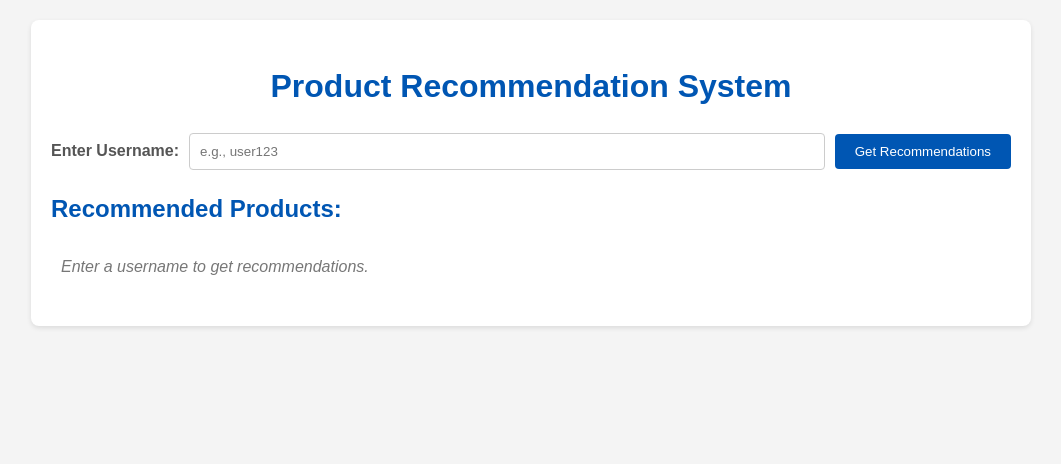
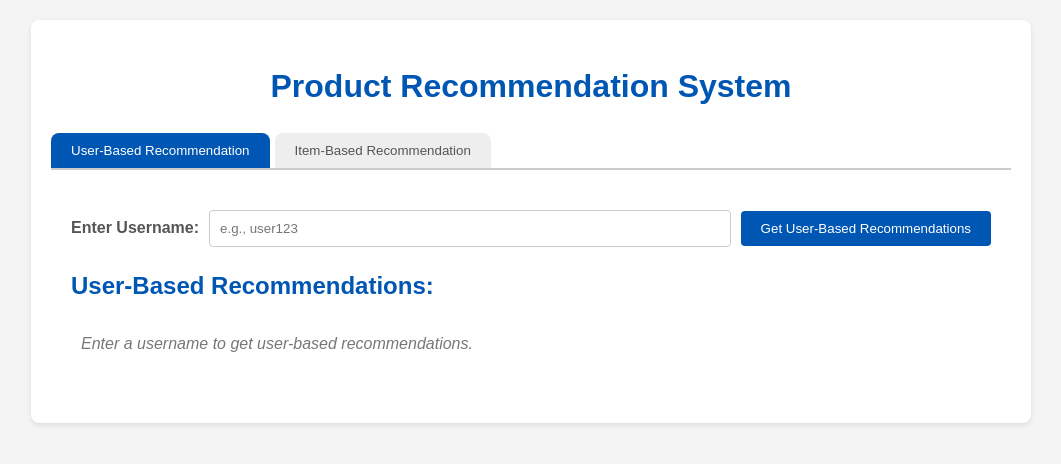
Before and after one commit to ayanmitra2021/GenAI_Capstone_Project, a Flask app: page / in a window 1280 px wide. Shown: the top 464 px of the page, without its empty margins (109-1170 px from the left). Run offline with Flask 3, Linux system fonts and the light colour scheme; parts of the project's set-up code (start-up, migrations or seed data) failed here and were passed over.

Commit message:
added frontend to include both user and item based recommendations

```diff
--- a/app.py
+++ b/app.py
@@ -38,11 +38,11 @@ app = Flask(__name__)
 # Load the saved models, vectorizer, and matrices
 sentiment_model = joblib.load('sentiment_model.joblib')
 tfidf_vectorizer = joblib.load('tfidf_vectorizer.joblib')
-item_user_matrix = joblib.load('item_user_matrix.joblib') # Assuming item-based is best
+item_user_matrix = joblib.load('item_user_matrix.joblib')
 user_item_matrix = joblib.load('user_item_matrix.joblib')
 
 # --- Preprocessing Function
-nltk.download('stopwords', quiet=True) # Download if not already present, suppress output
+nltk.download('stopwords', quiet=True)
 nltk.download('wordnet', quiet=True)
 lemmatizer = WordNetLemmatizer()
 stop_words = set(stopwords.words('english'))
@@ -88,6 +88,29 @@ def item_based_recommendations(item_user_matrix, username, num_recommendations=2
     recommended_products = df[df['id'].isin(recommended_item_ids)]['name'].unique().tolist()
     return recommended_products[:num_recommendations]
 
+def user_based_recommendations(user_item_matrix, username, num_recommendations=20):
+    if username not in user_item_matrix.index:
+        return "User not found."
+
+    user_similarity = cosine_similarity(user_item_matrix)
+    user_similarity_df = pd.DataFrame(user_similarity, index=user_item_matrix.index, columns=user_item_matrix.index)
+
+    similar_users = user_similarity_df[username].sort_values(ascending=False).index[1:]
+    user_ratings = user_item_matrix.loc[username]
+    rated_items = user_ratings[user_ratings > 0].index.tolist()
+
+    recommendations = {}
+    for similar_user in similar_users:
+        similar_user_ratings = user_item_matrix.loc[similar_user]
+        items_to_recommend = similar_user_ratings[~similar_user_ratings.index.isin(rated_items) & (similar_user_ratings > 0)]
+        for item_id, rating in items_to_recommend.items():
+            recommendations[item_id] = recommendations.get(item_id, 0) + rating * user_similarity_df.loc[username, similar_user]
+
+    sorted_recommendations = sorted(recommendations.items(), key=lambda item: item[1], reverse=True)
+    recommended_item_ids = [item[0] for item in sorted_recommendations[:num_recommendations]]
+    recommended_products = df[df['id'].isin(recommended_item_ids)]['name'].unique().tolist()
+    return recommended_products[:num_recommendations]
+
 #define the filtered recommendation based on sentiments
 def filter_recommendations_by_sentiment(recommended_products, sentiment_model, tfidf_vectorizer, review_df, top_n=5):
     product_sentiment_scores = {}
@@ -118,24 +141,44 @@ def filter_recommendations_by_sentiment(recommended_products, sentiment_model, t
 #define the entry point of the API
 @app.route('/', methods=['GET', 'POST'])
 def index():
-    recommendations = []
+    user_based_recommendations_list = []
+    item_based_recommendations_list = []
+    recommendation_type = None # To track which tab was active
+
     if request.method == 'POST':
         username = request.form['username']
-        if username in item_user_matrix.columns: # Check if username exists in the data
-            initial_recommendations = item_based_recommendations(item_user_matrix, username, num_recommendations=20)
-            if isinstance(initial_recommendations, str) and initial_recommendations == "User not found.":
-                recommendations = ["User not found in recommendation system."]
+        recommendation_type = request.form.get('recommendation_type') # Get recommendation type from form
+
+        if recommendation_type == 'user_based':
+            if username in user_item_matrix.index:
+                initial_recommendations_user = user_based_recommendations(user_item_matrix, username, num_recommendations=20)
+                if not isinstance(initial_recommendations_user, str) or initial_recommendations_user != "User not found.":
+                    user_based_recommendations_list = filter_recommendations_by_sentiment(
+                        initial_recommendations_user, sentiment_model, tfidf_vectorizer, df, top_n=5
+                    )
+                else:
+                    user_based_recommendations_list = [initial_recommendations_user] # "User not found." message
             else:
-                top_5_products = filter_recommendations_by_sentiment(
-                    initial_recommendations, sentiment_model, tfidf_vectorizer, df, top_n=5
-                )
-                recommendations = top_5_products
-        else:
-            recommendations = ["Username not found in review data."]
+                user_based_recommendations_list = ["Username not found in user-based data."]
 
-    print("render_template is being called")
-    print(recommendations)
-    return render_template('index.html', recommendations=recommendations)
+        elif recommendation_type == 'item_based':
+            if username in item_user_matrix.columns:
+                initial_recommendations_item = item_based_recommendations(item_user_matrix, username, num_recommendations=20)
+                if not isinstance(initial_recommendations_item, str) or initial_recommendations_item != "User not found.":
+                    item_based_recommendations_list = filter_recommendations_by_sentiment(
+                        initial_recommendations_item, sentiment_model, tfidf_vectorizer, df, top_n=5
+                    )
+                else:
+                    item_based_recommendations_list = [initial_recommendations_item] # "User not found." message
+            else:
+                item_based_recommendations_list = ["Username not found in item-based data."]
+
+    return render_template(
+        'index.html',
+        user_based_recommendations=user_based_recommendations_list,
+        item_based_recommendations=item_based_recommendations_list,
+        recommendation_type=recommendation_type # Pass recommendation type to template
+    )
 
 #run the application
 if __name__ == '__main__':
--- a/templates/index.html
+++ b/templates/index.html
@@ -35,57 +35,93 @@
             margin-bottom: 10px;
         }
 
+        /* --- Tab Styles --- */
+        .tabs {
+            display: flex;
+            margin-bottom: 20px;
+            border-bottom: 2px solid #ccc; /* Separator line for tabs */
+        }
+
+        .tab-button {
+            padding: 10px 20px;
+            background-color: #eee; /* Default tab background */
+            color: #555;
+            border: none;
+            border-radius: 8px 8px 0 0; /* Rounded top corners */
+            cursor: pointer;
+            transition: background-color 0.3s ease, color 0.3s ease;
+            margin-right: 5px; /* Spacing between tabs */
+        }
+
+        .tab-button.active {
+            background-color: #0056b3; /* Active tab background */
+            color: white;
+        }
+
+        .tab-button:hover {
+            background-color: #ddd; /* Slightly darker on hover */
+        }
+
+        .tab-content {
+            display: none; /* Initially hide all tab contents */
+            padding: 20px;
+            border-top: none; /* Remove top border as tabs are above */
+        }
+
+        .tab-content.active {
+            display: block; /* Show active tab content */
+        }
+
         form {
             margin-bottom: 20px;
-            display: flex; /* Use flexbox for form layout */
-            align-items: center; /* Vertically align items in form */
+            display: flex;
+            align-items: center;
         }
 
         label {
             margin-right: 10px;
             font-weight: bold;
-            color: #555; /* Slightly lighter grey for labels */
+            color: #555;
         }
 
         input[type="text"] {
             padding: 10px;
-            border: 1px solid #ccc; /* Light grey border for input */
-            border-radius: 4px; /* Rounded corners for input */
-            flex-grow: 1; /* Input takes up available space */
-            margin-right: 10px; /* Space between input and button */
+            border: 1px solid #ccc;
+            border-radius: 4px;
+            flex-grow: 1;
+            margin-right: 10px;
         }
 
         button[type="submit"] {
             padding: 10px 20px;
-            background-color: #0056b3; /* Primary button color */
+            background-color: #0056b3;
             color: white;
             border: none;
             border-radius: 4px;
             cursor: pointer;
-            transition: background-color 0.3s ease; /* Smooth hover effect */
+            transition: background-color 0.3s ease;
         }
 
         button[type="submit"]:hover {
-            background-color: #003380; /* Darker shade on hover */
+            background-color: #003380;
         }
 
         ul {
-            list-style: none; /* Remove default bullet points */
+            list-style: none;
             padding: 0;
         }
 
         ul li {
             padding: 10px;
-            border-bottom: 1px solid #eee; /* Very light grey separator lines */
+            border-bottom: 1px solid #eee;
         }
 
         ul li:last-child {
-            border-bottom: none; /* Remove border from the last item */
+            border-bottom: none;
         }
 
-        /* Message styling (e.g., "User not found") */
         ul li.message {
-            color: #777; /* Muted color for messages */
+            color: #777;
             font-style: italic;
         }
     </style>
@@ -94,24 +130,87 @@
     <div class="container">
         <h1>Product Recommendation System</h1>
 
+        <div class="tabs">
+            <button class="tab-button {% if recommendation_type != 'item_based' %}active{% endif %}" onclick="openTab('user-based')">User-Based Recommendation</button>
+            <button class="tab-button {% if recommendation_type == 'item_based' %}active{% endif %}" onclick="openTab('item-based')">Item-Based Recommendation</button>
+        </div>
+
+        <!-- User-Based Recommendation Tab Content -->
+        <div id="user-based" class="tab-content {% if recommendation_type != 'item_based' %}active{% endif %}">
             <form method="post">
-            <label for="username">Enter Username:</label>
-            <input type="text" id="username" name="username" required placeholder="e.g., user123">
-            <button type="submit">Get Recommendations</button>
+                <input type="hidden" name="recommendation_type" value="user_based"> <!-- Hidden input for type -->
+                <label for="username-user-based">Enter Username:</label>
+                <input type="text" id="username-user-based" name="username" required placeholder="e.g., user123">
+                <button type="submit">Get User-Based Recommendations</button>
             </form>
-
-        <h2>Recommended Products:</h2>
+            <h2>User-Based Recommendations:</h2>
             <ul>
-            {% for product in recommendations %}
+                {% for product in user_based_recommendations %}
                     <li>{{ product }}</li>
                 {% else %}
-                {% if recommendations %}
-                    <li class="message">No recommendations found or error.</li>
+                    {% if user_based_recommendations %}
+                        <li class="message">No user-based recommendations found or error.</li>
                     {% else %}
-                    <li class="message">Enter a username to get recommendations.</li>
+                        <li class="message">Enter a username to get user-based recommendations.</li>
                     {% endif %}
                 {% endfor %}
             </ul>
         </div>
+
+        <!-- Item-Based Recommendation Tab Content -->
+        <div id="item-based" class="tab-content {% if recommendation_type == 'item_based' %}active{% endif %}">
+            <form method="post">
+                <input type="hidden" name="recommendation_type" value="item_based"> <!-- Hidden input for type -->
+                <label for="username-item-based">Enter Username:</label>
+                <input type="text" id="username-item-based" name="username" required placeholder="e.g., user123">
+                <button type="submit">Get Item-Based Recommendations</button>
+            </form>
+            <h2>Item-Based Recommendations:</h2>
+            <ul>
+                {% for product in item_based_recommendations %}
+                    <li>{{ product }}</li>
+                {% else %}
+                    {% if item_based_recommendations %}
+                        <li class="message">No item-based recommendations found or error.</li>
+                    {% else %}
+                        <li class="message">Enter a username to get item-based recommendations.</li>
+                    {% endif %}
+                {% endfor %}
+            </ul>
+        </div>
+    </div>
+
+    <script>
+        function openTab(tabName) {
+            var i, tabContent, tabButtons;
+            tabContent = document.getElementsByClassName("tab-content");
+            for (i = 0; i < tabContent.length; i++) {
+                tabContent[i].style.display = "none";
+            }
+            tabButtons = document.getElementsByClassName("tab-button");
+            for (i = 0; i < tabButtons.length; i++) {
+                tabButtons[i].className = tabButtons[i].className.replace(" active", "");
+            }
+            document.getElementById(tabName).style.display = "block";
+            // Add 'active' class to the clicked button (using classList for better compatibility)
+            if (tabName === 'user-based') {
+                document.querySelector('.tab-button:nth-child(1)').classList.add('active');
+                document.querySelector('.tab-button:nth-child(2)').classList.remove('active');
+            } else if (tabName === 'item-based') {
+                document.querySelector('.tab-button:nth-child(2)').classList.add('active');
+                document.querySelector('.tab-button:nth-child(1)').classList.remove('active');
+            }
+        }
+
+        // Set default tab to 'user-based' on page load (or based on recommendation_type from backend)
+        document.addEventListener('DOMContentLoaded', function() {
+            var initialTab = "{{ recommendation_type }}"; // Get recommendation_type from backend
+            if (initialTab === 'item_based') {
+                openTab('item-based');
+            } else {
+                openTab('user-based'); // Default to user-based if not item-based or not set
+            }
+        });
+    </script>
 </body>
 </html>
```
Also changed, not shown: other parts of templates/index.html (+12 -12 lines), FlaskAppScreenShot.jpeg (deleted), FlaskApp_ItemBased_Recommendation.jpg (added), FlaskApp_UserBased_Recommendation.jpg (added), ReadMe.txt. Lines whose indentation alone changed are shown as unchanged.
